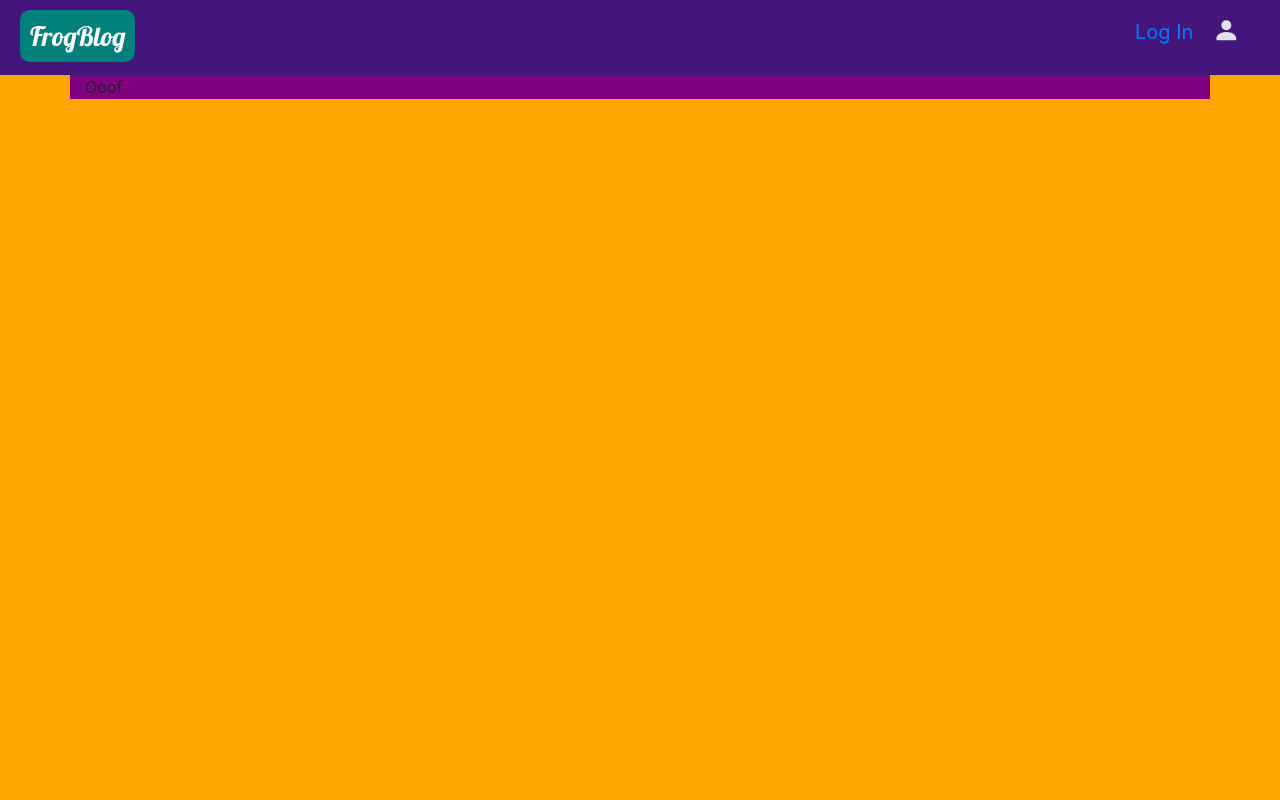
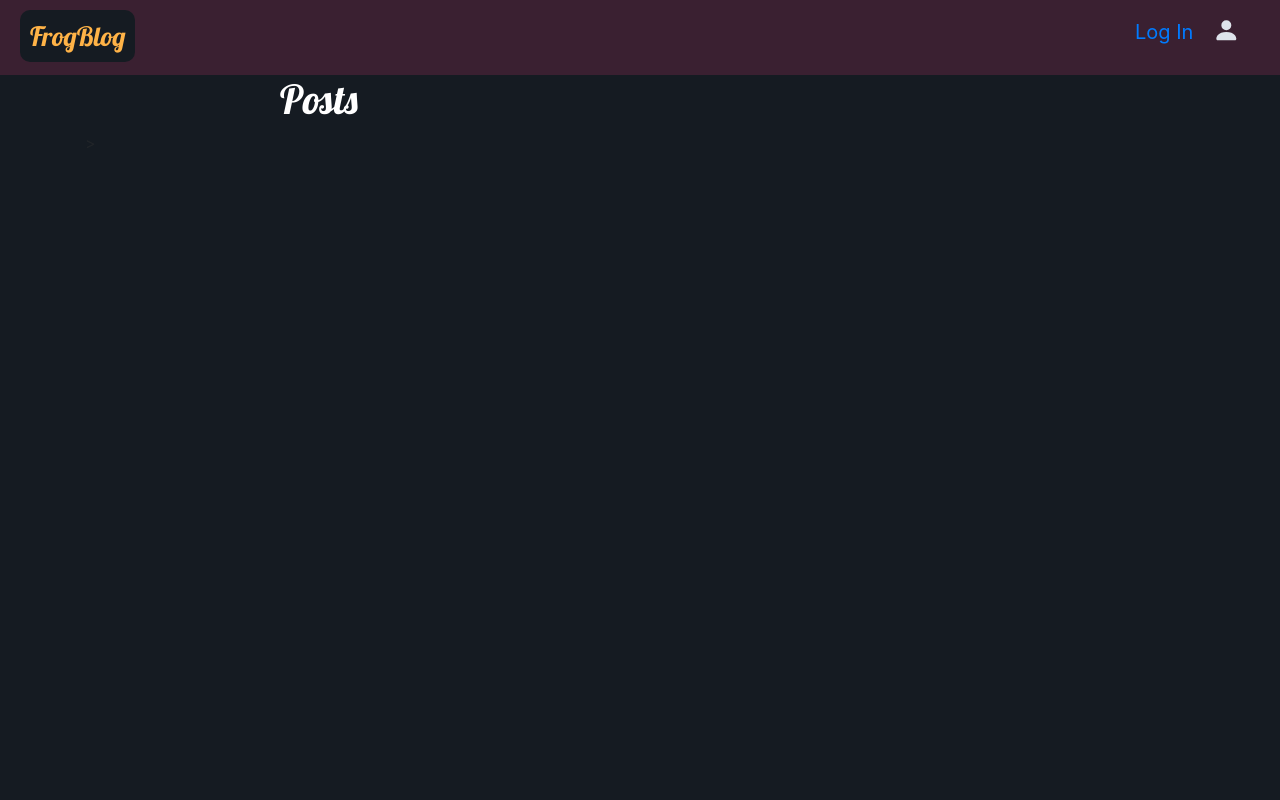
Before and after one commit to DanNguyen8189/my-first-blog, a Django app: page / in a window 1280 px wide. Run offline with Django 3.2, Linux system fonts and the light colour scheme; data that the repository does not hold is empty; some libraries are stand-ins or nearby versions.

Commit message:
style progress!

```diff
--- a/blog/static/css/blog.css
+++ b/blog/static/css/blog.css
@@ -1,10 +1,13 @@
 h1 a, h2 a {
-    color: #FF8833;
+    color: white;
     font-family: 'Lobster';
+}
+p{
+    color: white;
 }
 
 .page-header {
-    background-color: rgb(68, 21, 122);
+    background-color: #3a2031;
     margin-top: 0;
     padding: 10px 20px 5px 20px;
     display: flex;
@@ -13,13 +16,14 @@ h1 a, h2 a {
 }
 
 .page-header h1, .page-header h1 a, .page-header h1 a:visited, .page-header h1 a:active {
-    color: #ffffff;
+    color: #ffb347;
     font-size: 20pt;
     text-decoration: none;
 }
 
 .page-header h1{
-    background-color: rgb(0, 128, 122);
+    background-color: #151b22;
+    color: rgb(255, 187, 0);
     display: inline-block;
     border-radius: 10px;
     padding: 10px;
@@ -31,18 +35,16 @@ h1 a, h2 a {
 }
 
 body {
-    background-color: orange;
+    background-color: #151b22;
 }
 
-.container {
-    background-color: white;
-}
+/*.container {
+    background-color: rgb(16, 29, 46);
+}*/
 
-.test {
-    background-color: purple;
-}
 h1, h2, h3, h4 {
     font-family: 'Lobster', cursive;
+    color: white;
 }
 
 h2 {
@@ -72,16 +74,20 @@ h2 {
     font-size: 20px;
 }
 
+.post-list-container {
+    max-width: 45em;
+    margin: auto;
+}
 .post {
     margin-bottom: 10px;
     padding: 20px 50px;
-    background-color: brown;
+    background-color: #3a2031;
     border-radius: 5px;
 }
 
-.post h2 a, .post h2 a:visited {
+/*.post h2 a, .post h2 a:visited {
     color: #000000;
-}
+}*/
 
 .comment {
     margin: 20px 0px 20px 20px;
--- a/blog/templates/blog/base.html
+++ b/blog/templates/blog/base.html
@@ -31,9 +31,6 @@
             {% endif %}
             </div>
         </div>
-        <div class='test container'>
-            <p>Ooof</p>
-        </div>
         <div class="content container">
             <div class="row">
                 <div class="col-md-12">
--- a/blog/templates/blog/post_list.html
+++ b/blog/templates/blog/post_list.html
@@ -1,7 +1,9 @@
 {% extends 'blog/base.html' %}
 {% block content %}
+    <div class='post-list-container'>
+       <h1>Posts</h1>
         {% for post in posts %}
-        <div class="post container">
+            <div class="post">
                 <div class="username">
                     {{ post.author }}
                 </div>
@@ -28,4 +30,5 @@
                 </a>
             </div>
         {% endfor %}
+    </div>>
 {% endblock %}
```
Lines whose indentation alone changed are shown as unchanged.
